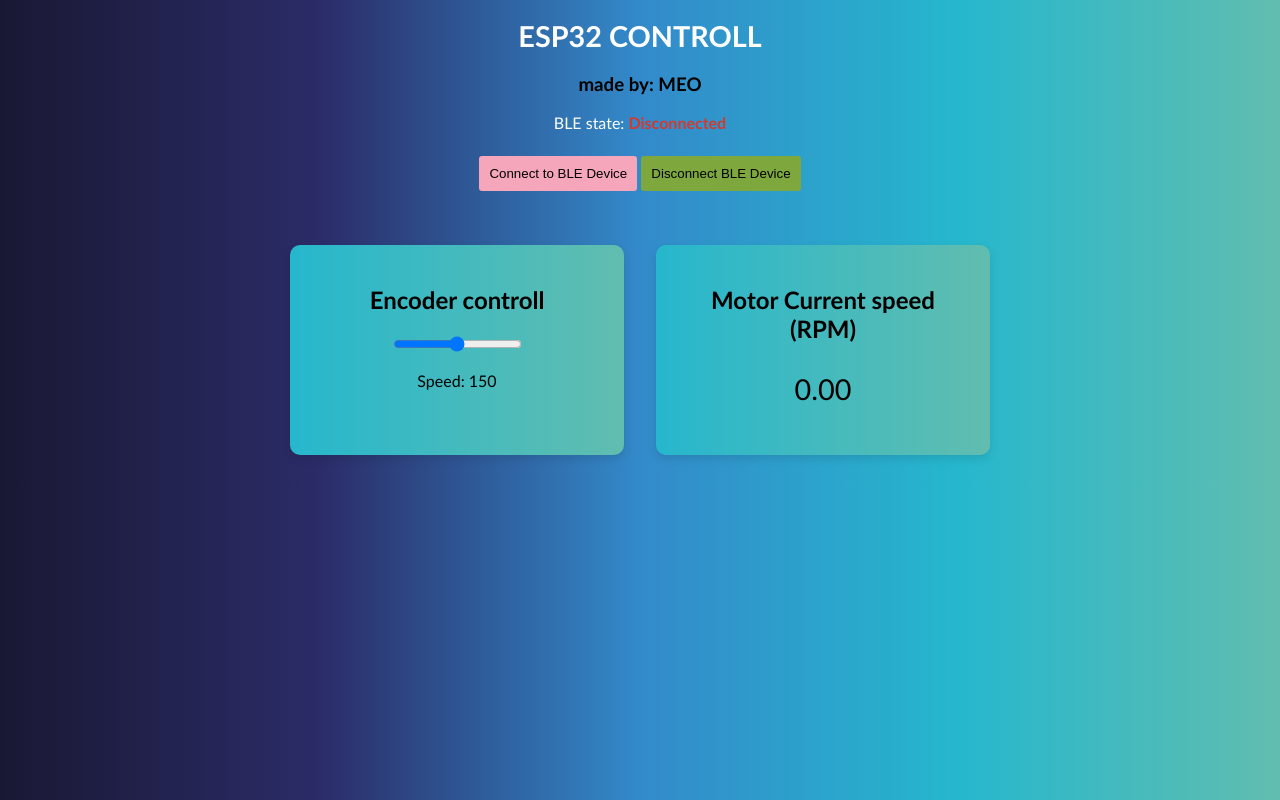
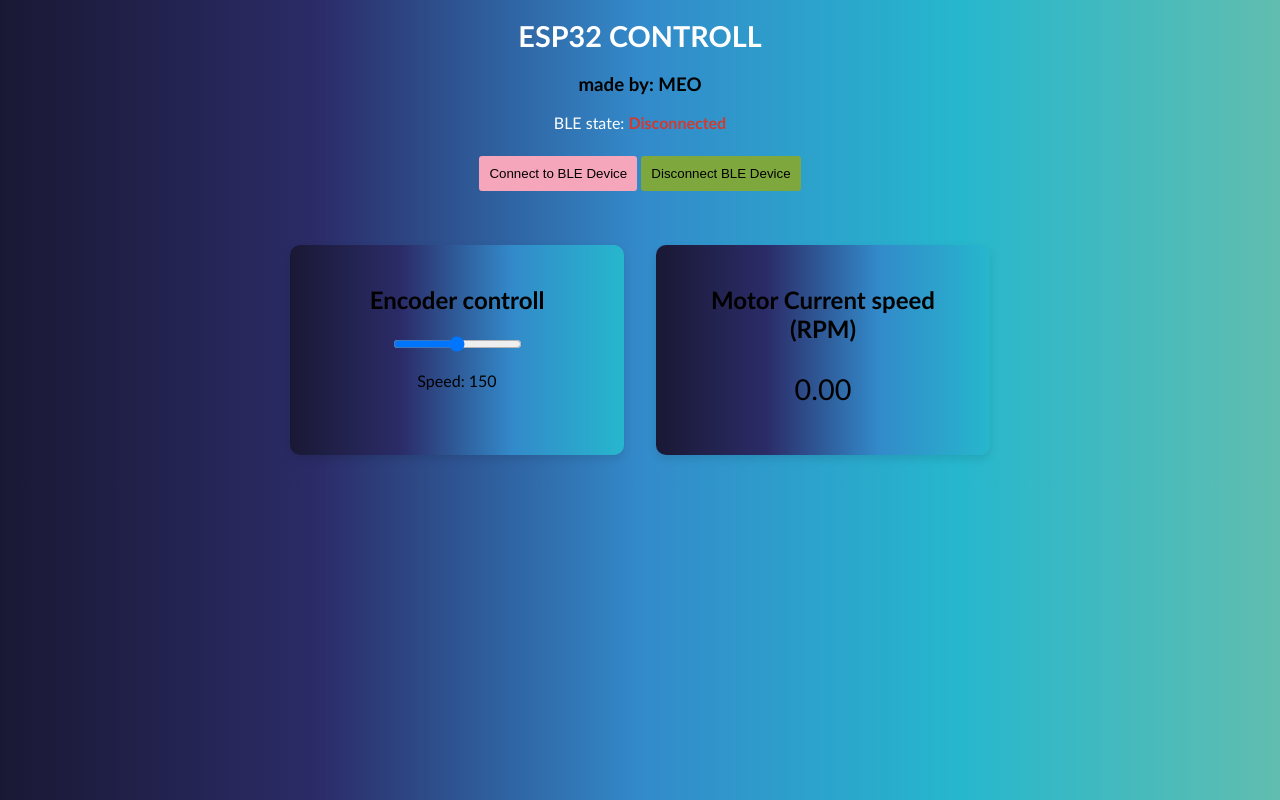
Before and after one commit to Menbeo/ENG103, a plain HTML site: page index.html in a window 1280 px wide. Drawn offline with Linux system fonts and the light colour scheme.

Commit message:
Update style.css

```diff
--- a/style.css
+++ b/style.css
@@ -2,23 +2,20 @@ html {
     font-family: Trebuchet MS, sans-serif;
     display: inline-block;
     text-align: center;
-/*     background-color: white */
     background-image: linear-gradient(to right, #191834, #2b2c68, #338aca, #26b7cd, #61bdaf);
-/*     background-image: linear-gradient(to right, #a1c4fd, #c2e9fb, #d4fc79, #96e6a1, #fbc2eb); */
+}
 
-}
 h1 {
     font-size: 1.8rem;
     color: white;
     font-weight: bold;
 }
+
 .topnav {
     overflow: hidden;
-/*     background-image: linear-gradient(to right, #191834, #2b2c68, #338aca, #26b7cd, #61bdaf); */
 }
 body {
     margin: 0;
-/*     background-image: linear-gradient(to right, #191834, #2b2c68, #338aca, #26b7cd, #61bdaf); */
 }
 .content {
     padding: 50px;
@@ -31,8 +28,9 @@ body {
     grid-gap: 2rem;
     grid-template-columns: repeat(auto-fit, minmax(300px, 1fr));
 }
+
 .card {
-    background-image: linear-gradient(to right, #26b7cd, #61bdaf);
+    background-image: linear-gradient(to right, #191834, #2b2c68, #338aca, #26b7cd);
     box-shadow: 0px 4px 8px rgba(0,0,0,0.1);
     padding:20px;
     border-radius: 10px;
@@ -60,15 +58,6 @@ button {
     border-radius: 4px;
 }
 
-/* .onButton{
-    background-color:  #f7d1d8;
-}
-
-
-
-.offButton{
-    background-color: #5f6c6d;
-} */
 
 .connectButton{
     background: #f6a6bb;
@@ -78,7 +67,7 @@ button {
 }
 .connectButton:hover{
     transform: translateY(-4px);
-/*     background: linear-gradient(to bottom right, #f4bbc9,#f7d1d8); */
+
 }
 
 .disconnectButton{
@@ -90,7 +79,7 @@ button {
 
 .disconnectButton:hover{
     transform: translateY(-4px);
-/*     background: linear-gradient(to bottom right, #68a042, #7ea83d); */
+
 }
 
 .gray-label {
```
